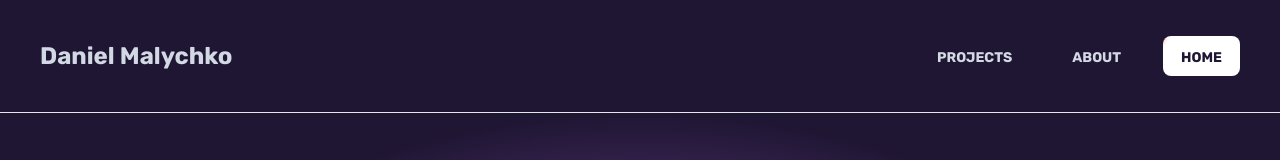
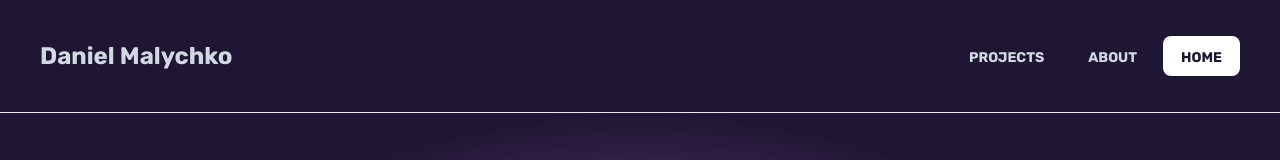
Before and after one commit to DanEm95/portfolioReactJsVite, a React (Vite) app: page / in a window 1280 px wide. Shown: the top 160 px of the page. Built offline with nearby package versions, Linux system fonts and the light colour scheme.

Commit message:
changed gap in nav items from 6 to 2

```diff
--- a/src/App.tsx
+++ b/src/App.tsx
@@ -12,7 +12,7 @@
       <header className="dark css-1ryjgam border-b">
       <nav className="flex justify-between items-center p-5 md:px-10">
         <div className="text-xl md:text-2xl font-bold">Daniel Malychko</div>
-        <ul className="flex justify-between items-center gap-6">
+        <ul className="flex justify-between items-center gap-2">
           <a href="#projects" className="btn-new silent dark-mode"><span className="css-17qgsod">Projects</span></a>
           <a href="#about" className="btn-new silent dark-mode"><span className="css-17qgsod">About</span></a>
           <a href="#home" className="btn-new primary-dark"><span className="css-17qgsod">Home</span></a>
```
Also changed, not shown: public/Assets/elementForText.txt (added).
